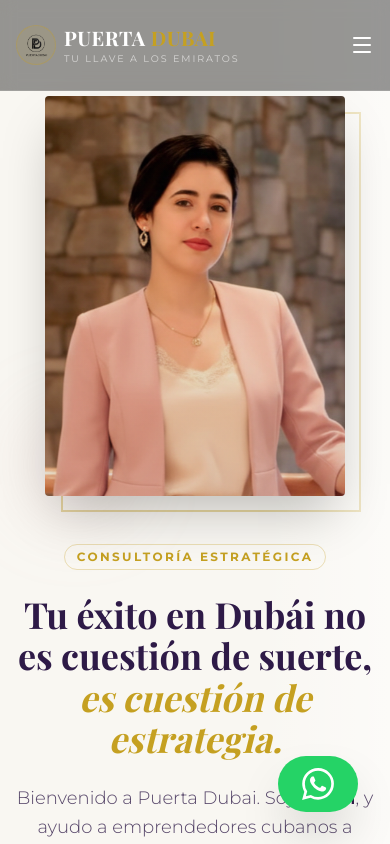
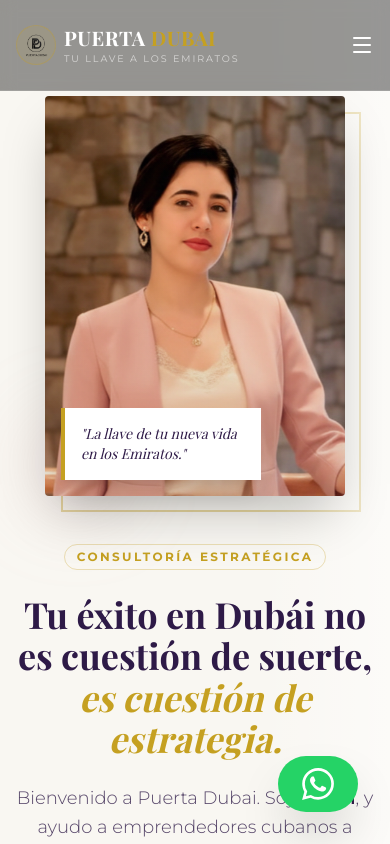
Before and after one commit to jorge0902/puertadubai, a React (Vite) app: page / in a window 390 px wide. Shown: the top 844 px of the page. Built offline with nearby package versions, Linux system fonts and the light colour scheme; a web font is replaced by a local one.

Commit message:
Show Hero text on mobile

```diff
--- a/src/components/Hero.tsx
+++ b/src/components/Hero.tsx
@@ -60,7 +60,7 @@
                         </div>
 
                         {/* Floating badge */}
-                        <div className="absolute bottom-8 -left-8 bg-white p-4 shadow-xl z-20 max-w-[180px] hidden md:block border-l-4 border-gold">
+                        <div className="absolute bottom-4 left-4 md:bottom-8 md:-left-8 bg-white p-4 shadow-xl z-20 max-w-[200px] md:max-w-[180px] block border-l-4 border-gold">
                             <p className="text-plum font-serif text-sm italic">
                                 "La llave de tu nueva vida en los Emiratos."
                             </p>
```
